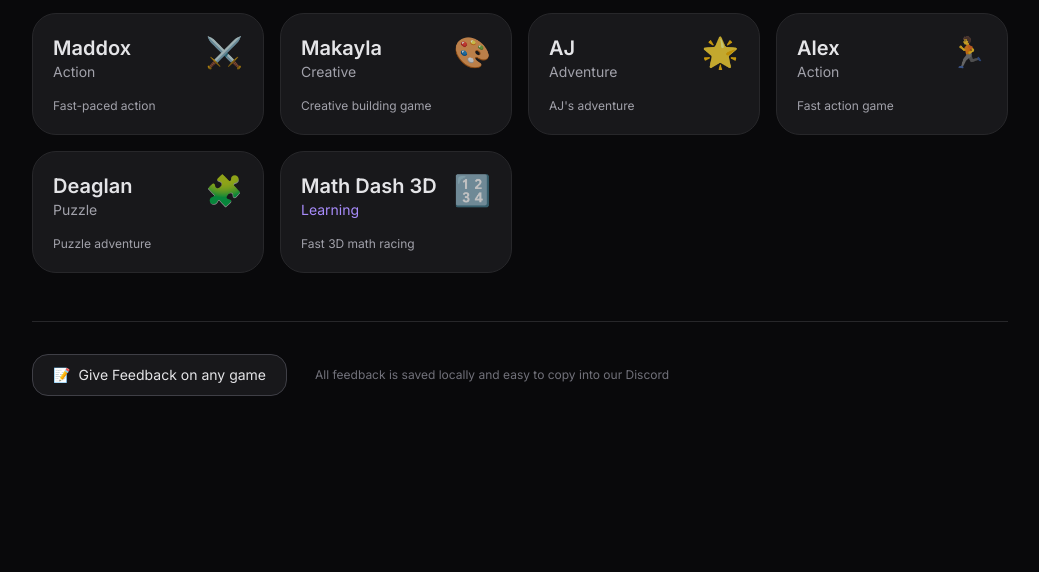
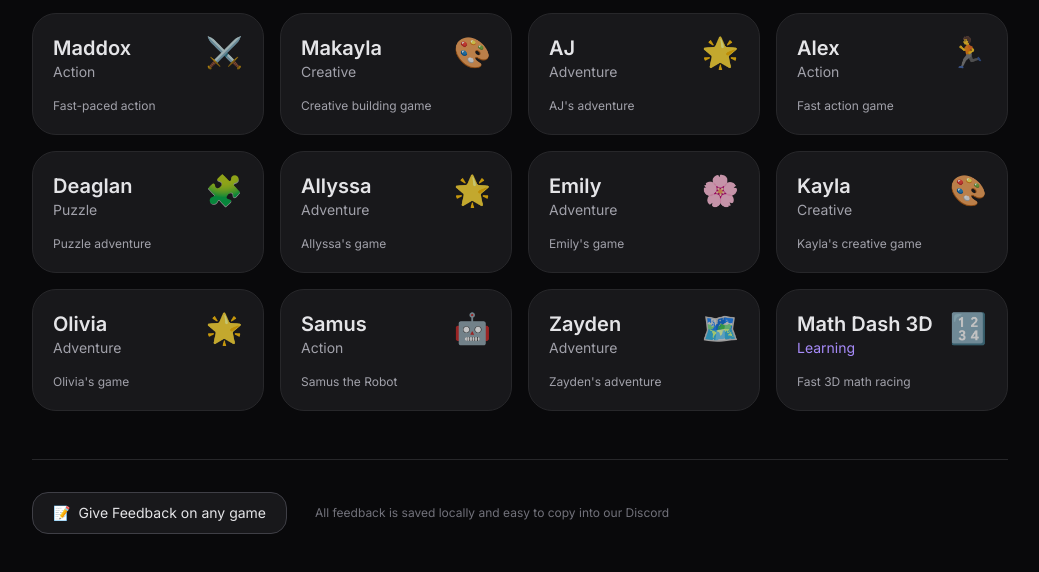
Before and after one commit to happydestiny79/szewcgames, a plain HTML site: page index.html in a window 1280 px wide. Shown: the part 775-1347 px from the top of the page, without its empty margins (120-1159 px from the left). Before the commit the page ends 1219 px from the top, so only its background shows below. Drawn offline with nearby package versions, Linux system fonts and the light colour scheme.

Commit message:
Add files via upload

```diff
--- a/index.html
+++ b/index.html
@@ -305,6 +305,73 @@
           <div class="mt-4 text-xs text-zinc-400">Puzzle adventure</div>
         </a>
 
+        <!-- Newly Added Games -->
+        <a href="Allyssa.html" class="game-card group block bg-zinc-900 border border-zinc-800 hover:border-zinc-700 rounded-3xl p-5">
+          <div class="flex items-start justify-between">
+            <div>
+              <div class="font-semibold text-xl">Allyssa</div>
+              <div class="text-zinc-400 text-sm">Adventure</div>
+            </div>
+            <div class="text-3xl opacity-75">🌟</div>
+          </div>
+          <div class="mt-4 text-xs text-zinc-400">Allyssa's game</div>
+        </a>
+
+        <a href="Emily.html" class="game-card group block bg-zinc-900 border border-zinc-800 hover:border-zinc-700 rounded-3xl p-5">
+          <div class="flex items-start justify-between">
+            <div>
+              <div class="font-semibold text-xl">Emily</div>
+              <div class="text-zinc-400 text-sm">Adventure</div>
+            </div>
+            <div class="text-3xl opacity-75">🌸</div>
+          </div>
+          <div class="mt-4 text-xs text-zinc-400">Emily's game</div>
+        </a>
+
+        <a href="Kayla.html" class="game-card group block bg-zinc-900 border border-zinc-800 hover:border-zinc-700 rounded-3xl p-5">
+          <div class="flex items-start justify-between">
+            <div>
+              <div class="font-semibold text-xl">Kayla</div>
+              <div class="text-zinc-400 text-sm">Creative</div>
+            </div>
+            <div class="text-3xl opacity-75">🎨</div>
+          </div>
+          <div class="mt-4 text-xs text-zinc-400">Kayla's creative game</div>
+        </a>
+
+        <a href="Olivia.html" class="game-card group block bg-zinc-900 border border-zinc-800 hover:border-zinc-700 rounded-3xl p-5">
+          <div class="flex items-start justify-between">
+            <div>
+              <div class="font-semibold text-xl">Olivia</div>
+              <div class="text-zinc-400 text-sm">Adventure</div>
+            </div>
+            <div class="text-3xl opacity-75">🌟</div>
+          </div>
+          <div class="mt-4 text-xs text-zinc-400">Olivia's game</div>
+        </a>
+
+        <a href="Samus.html" class="game-card group block bg-zinc-900 border border-zinc-800 hover:border-zinc-700 rounded-3xl p-5">
+          <div class="flex items-start justify-between">
+            <div>
+              <div class="font-semibold text-xl">Samus</div>
+              <div class="text-zinc-400 text-sm">Action</div>
+            </div>
+            <div class="text-3xl opacity-75">🤖</div>
+          </div>
+          <div class="mt-4 text-xs text-zinc-400">Samus the Robot</div>
+        </a>
+
+        <a href="Zayden.html" class="game-card group block bg-zinc-900 border border-zinc-800 hover:border-zinc-700 rounded-3xl p-5">
+          <div class="flex items-start justify-between">
+            <div>
+              <div class="font-semibold text-xl">Zayden</div>
+              <div class="text-zinc-400 text-sm">Adventure</div>
+            </div>
+            <div class="text-3xl opacity-75">🗺️</div>
+          </div>
+          <div class="mt-4 text-xs text-zinc-400">Zayden's adventure</div>
+        </a>
+
         <!-- Math Games -->
         <a href="math-dash-3d.html" class="game-card group block bg-zinc-900 border border-zinc-800 hover:border-violet-500/50 rounded-3xl p-5">
           <div class="flex items-start justify-between">
```
